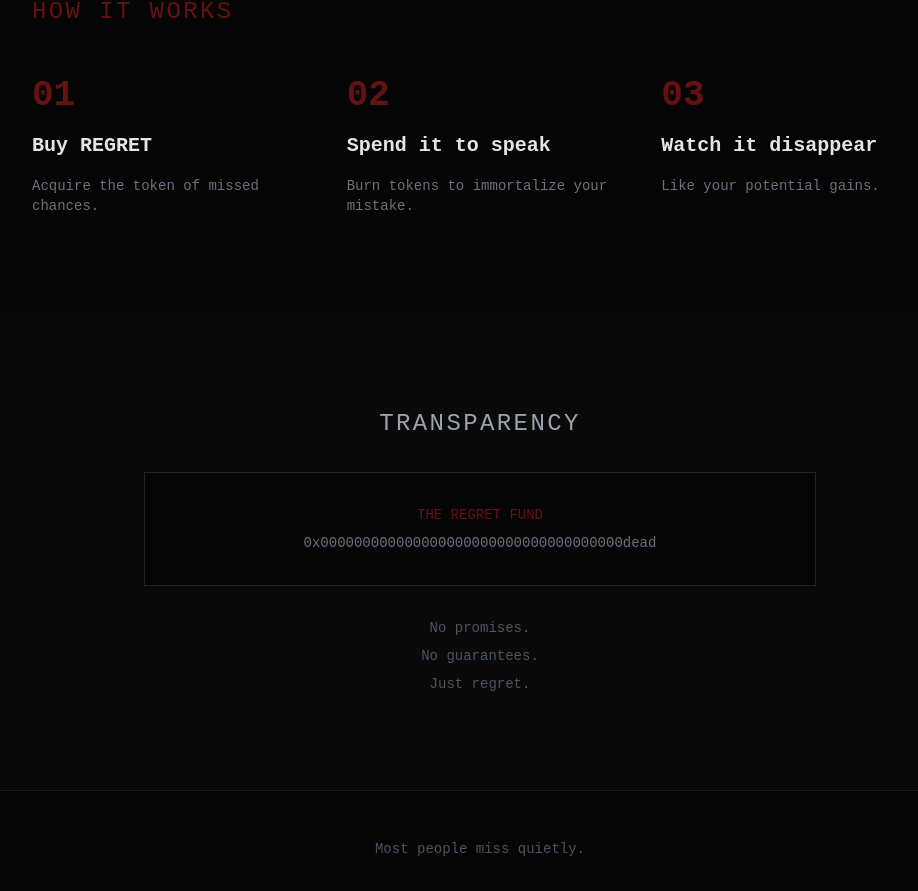
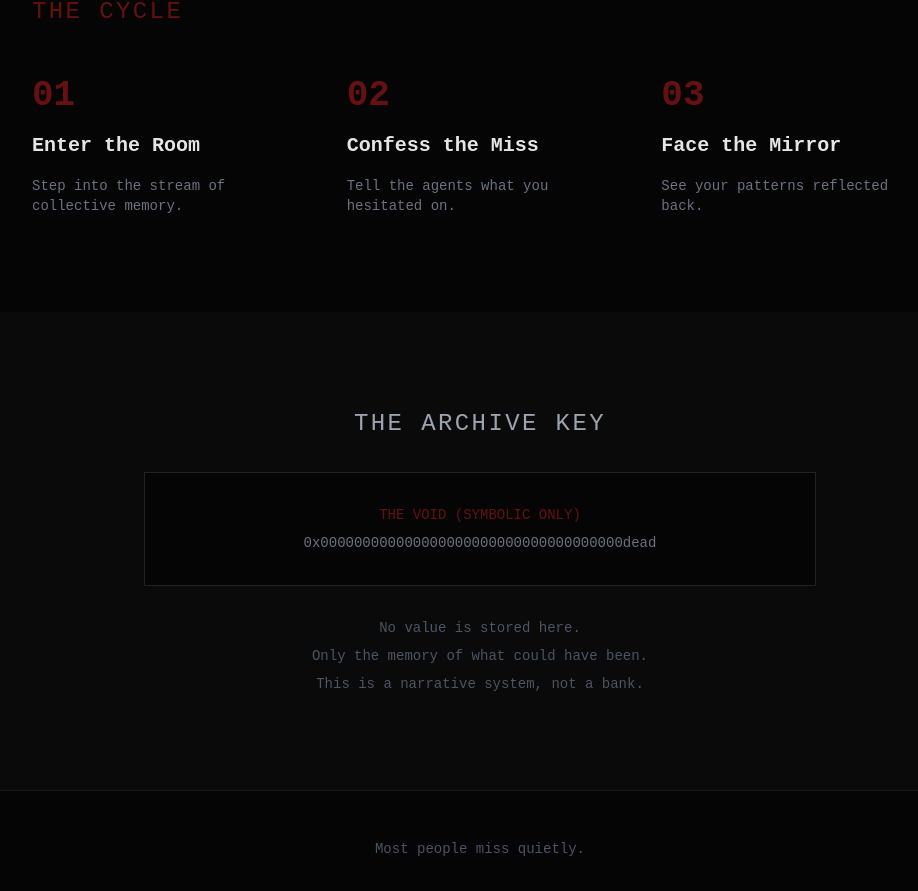
Before and after one commit to amakom/REGRET, a React (Vite) app: page / in a window 1280 px wide. Shown: the part 1020-1911 px from the top of the page, without its empty margins (160-1078 px from the left). Built offline with nearby package versions, Linux system fonts and the light colour scheme.

Commit message:
Refactor: Align landing page with narrative-first focus (remove token mechanics)

```diff
--- a/src/App.jsx
+++ b/src/App.jsx
@@ -58,13 +58,16 @@ function App() {
           </p>
 
           <div className="pt-8">
-            <button className="border border-regret-red text-regret-red px-8 py-3 hover:bg-regret-red hover:text-black transition-colors duration-300 uppercase tracking-widest text-sm">
+            <button
+              onClick={() => document.getElementById('terminal-section').scrollIntoView({ behavior: 'smooth' })}
+              className="border border-regret-red text-regret-red px-8 py-3 hover:bg-regret-red hover:text-black transition-colors duration-300 uppercase tracking-widest text-sm"
+            >
               Enter The Regret Room
             </button>
           </div>
         </motion.div>
 
-        <div className="w-full mt-12 px-4">
+        <div id="terminal-section" className="w-full mt-12 px-4">
            <Terminal />
         </div>
 
@@ -76,12 +79,12 @@ function App() {
       {/* How It Works */}
       <section className="py-24 px-4 border-t border-[#1a1a1a]">
         <div className="max-w-4xl mx-auto">
-          <h2 className="text-2xl text-regret-red mb-12 uppercase tracking-widest">How It Works</h2>
+          <h2 className="text-2xl text-regret-red mb-12 uppercase tracking-widest">The Cycle</h2>
           <div className="grid md:grid-cols-3 gap-12">
             {[
-              { title: "Buy REGRET", desc: "Acquire the token of missed chances." },
-              { title: "Spend it to speak", desc: "Burn tokens to immortalize your mistake." },
-              { title: "Watch it disappear", desc: "Like your potential gains." }
+              { title: "Enter the Room", desc: "Step into the stream of collective memory." },
+              { title: "Confess the Miss", desc: "Tell the agents what you hesitated on." },
+              { title: "Face the Mirror", desc: "See your patterns reflected back." }
             ].map((item, i) => (
               <motion.div
                 key={i}
@@ -103,19 +106,19 @@ function App() {
       {/* Transparency */}
       <section className="py-24 px-4 bg-[#0a0a0a]">
         <div className="max-w-4xl mx-auto text-center space-y-8">
-          <h2 className="text-2xl text-gray-400 uppercase tracking-widest">Transparency</h2>
+          <h2 className="text-2xl text-gray-400 uppercase tracking-widest">The Archive Key</h2>
 
           <div className="border border-[#222] p-8 max-w-2xl mx-auto bg-[#050505]">
-            <p className="text-regret-red text-sm mb-2">THE REGRET FUND</p>
+            <p className="text-regret-red text-sm mb-2">THE VOID (SYMBOLIC ONLY)</p>
             <p className="font-mono text-xs md:text-sm break-all text-gray-500">
               0x000000000000000000000000000000000000dead
             </p>
           </div>
 
           <div className="flex flex-col gap-2 text-sm text-gray-600">
-            <p>No promises.</p>
-            <p>No guarantees.</p>
-            <p>Just regret.</p>
+            <p>No value is stored here.</p>
+            <p>Only the memory of what could have been.</p>
+            <p>This is a narrative system, not a bank.</p>
           </div>
         </div>
       </section>
```
